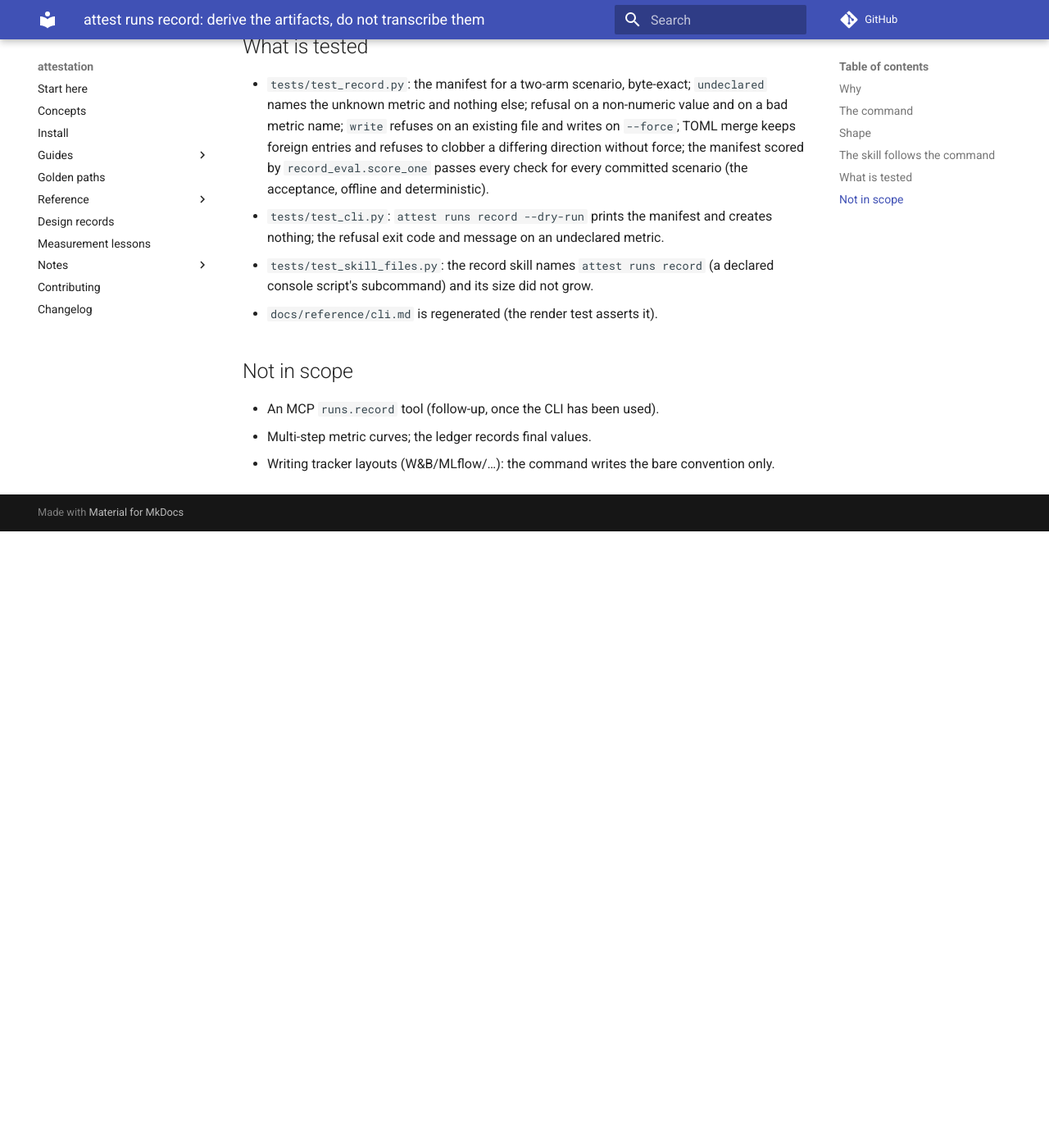
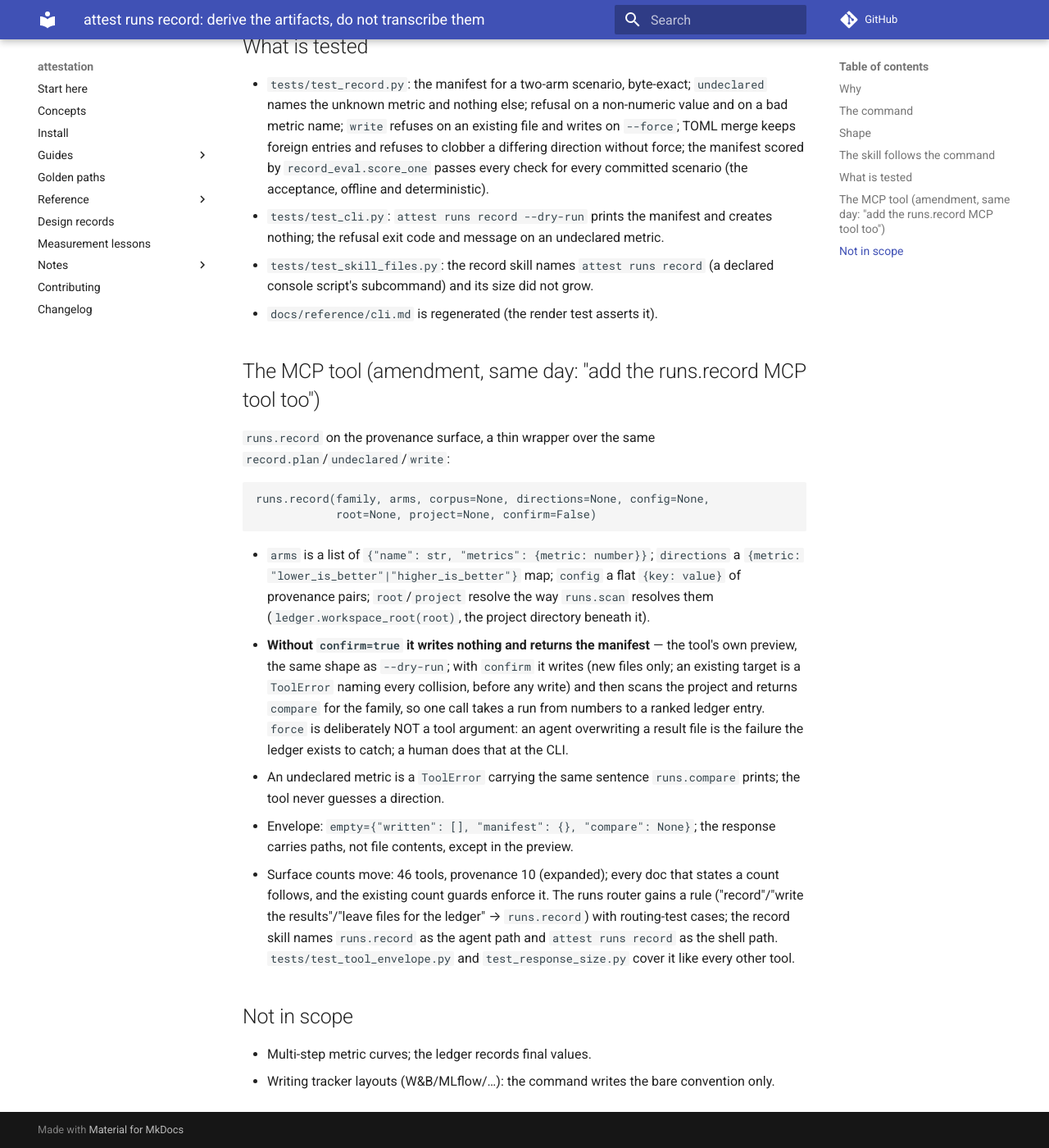
Before and after one commit to mgoldey/attestation, an MkDocs documentation site: the page built from docs/superpowers/specs/2026-09-01-attest-record-design.md, in a window 1280 px wide and 1400 px high, scrolled down 2133 px. Shown: the whole window at 82% size. Built offline with MkDocs 1.6.1 and Material for MkDocs 9.7.7, drawn with Linux system fonts in a browser that asks for light colours; comment, search, counter and statistics services are not loaded; before the commit the page ends 2781 px from its top, so only the background shows below that.

Commit message:
Amend the attest-record spec: the runs.record MCP tool is in scope — confirm=false previews the manifest, confirm=true writes new files only and returns compare; no force from an agent.
Co-Authored-By: Claude Fable 5 <noreply@anthropic.com>

````diff
--- a/docs/superpowers/specs/2026-09-01-attest-record-design.md
+++ b/docs/superpowers/specs/2026-09-01-attest-record-design.md
@@ -107,9 +107,43 @@ record eval keeps its `--live` mode for the fallback path and gains
   (a declared console script's subcommand) and its size did not grow.
 - `docs/reference/cli.md` is regenerated (the render test asserts it).
 
+## The MCP tool (amendment, same day: "add the runs.record MCP tool too")
+
+`runs.record` on the provenance surface, a thin wrapper over the same
+`record.plan`/`undeclared`/`write`:
+
+```
+runs.record(family, arms, corpus=None, directions=None, config=None,
+            root=None, project=None, confirm=False)
+```
+
+- `arms` is a list of `{"name": str, "metrics": {metric: number}}`;
+  `directions` a `{metric: "lower_is_better"|"higher_is_better"}` map;
+  `config` a flat `{key: value}` of provenance pairs; `root`/`project`
+  resolve the way `runs.scan` resolves them (`ledger.workspace_root(root)`,
+  the project directory beneath it).
+- **Without `confirm=true` it writes nothing and returns the manifest** —
+  the tool's own preview, the same shape as `--dry-run`; with `confirm`
+  it writes (new files only; an existing target is a `ToolError` naming
+  every collision, before any write) and then scans the project and
+  returns `compare` for the family, so one call takes a run from numbers
+  to a ranked ledger entry. `force` is deliberately NOT a tool argument:
+  an agent overwriting a result file is the failure the ledger exists to
+  catch; a human does that at the CLI.
+- An undeclared metric is a `ToolError` carrying the same sentence
+  `runs.compare` prints; the tool never guesses a direction.
+- Envelope: `empty={"written": [], "manifest": {}, "compare": None}`; the
+  response carries paths, not file contents, except in the preview.
+- Surface counts move: 46 tools, provenance 10 (expanded); every doc that
+  states a count follows, and the existing count guards enforce it. The
+  runs router gains a rule ("record"/"write the results"/"leave files for
+  the ledger" → `runs.record`) with routing-test cases; the record skill
+  names `runs.record` as the agent path and `attest runs record` as the
+  shell path. `tests/test_tool_envelope.py` and `test_response_size.py`
+  cover it like every other tool.
+
 ## Not in scope
 
-- An MCP `runs.record` tool (follow-up, once the CLI has been used).
 - Multi-step metric curves; the ledger records final values.
 - Writing tracker layouts (W&B/MLflow/…): the command writes the bare
   convention only.
````
